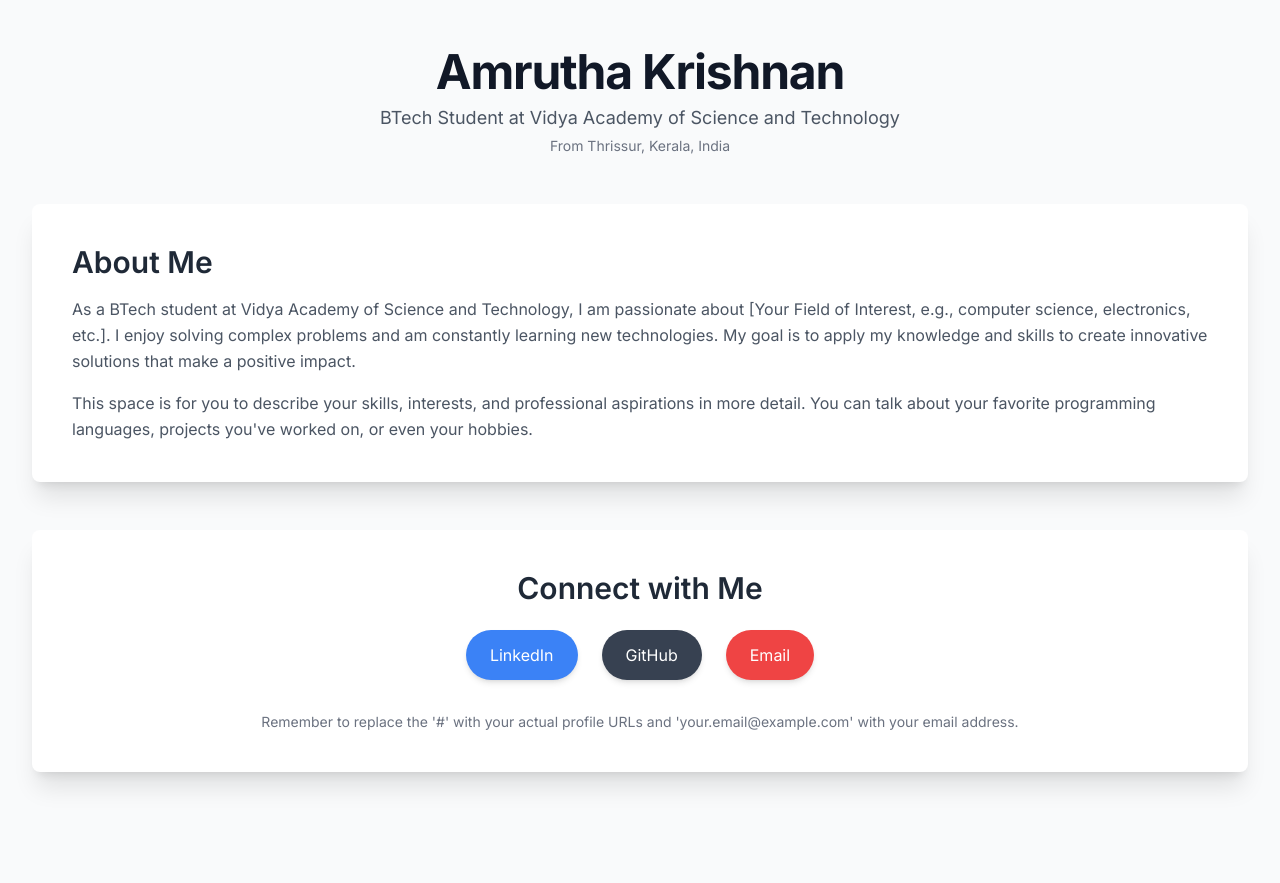
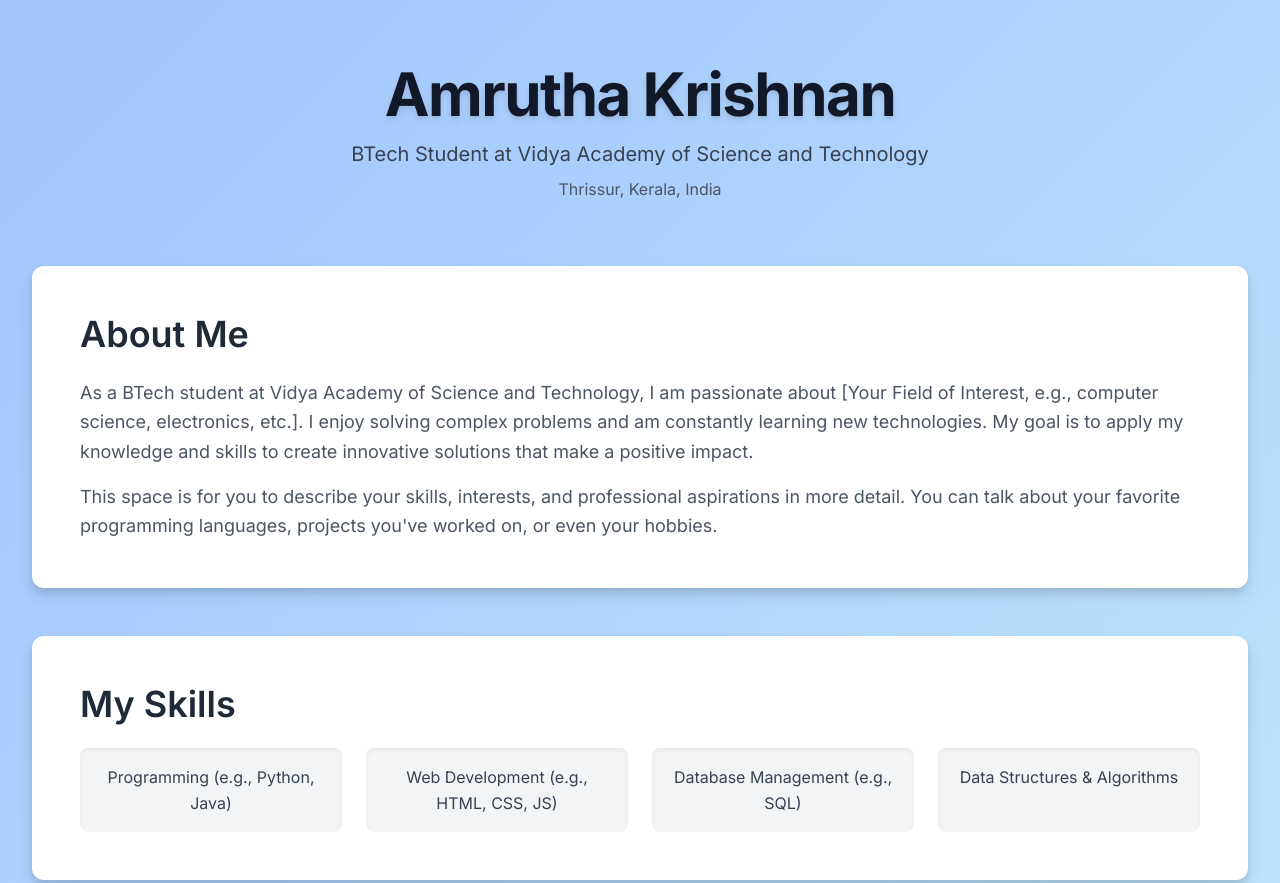
Before and after one commit to AMRUTHA-KRISHNAN/AMRUTHA-KRISHNAN.github.io, a plain HTML site: page index.html in a window 1280 px wide. Shown: the top 883 px of the page. Before the commit the page ends 820 px from the top, so only its background shows below. Drawn offline with nearby package versions, Linux system fonts and the light colour scheme.

Commit message:
Update index.html

```diff
--- a/index.html
+++ b/index.html
@@ -10,58 +10,96 @@
         @import url('https://fonts.googleapis.com/css2?family=Inter:wght@400;600;700&display=swap');
         body {
             font-family: 'Inter', sans-serif;
+            background: linear-gradient(135deg, #a1c4fd 0%, #c2e9fb 100%);
+            min-height: 100vh;
+        }
+        .card {
+            background-color: #ffffff;
+            border-radius: 12px;
+            box-shadow: 0 8px 15px rgba(0, 0, 0, 0.1), 0 4px 6px rgba(0, 0, 0, 0.08);
+            transition: transform 0.3s cubic-bezier(0.25, 0.8, 0.25, 1), box-shadow 0.3s cubic-bezier(0.25, 0.8, 0.25, 1);
+        }
+        .card:hover {
+            transform: translateY(-8px);
+            box-shadow: 0 16px 25px rgba(0, 0, 0, 0.15), 0 6px 10px rgba(0, 0, 0, 0.1);
+        }
+        .btn {
+            transition: transform 0.3s ease-in-out, box-shadow 0.3s ease-in-out;
+            transform: perspective(1px) translateZ(0);
+        }
+        .btn:hover {
+            transform: scale(1.05);
+            box-shadow: 0 8px 20px rgba(0,0,0,0.15);
         }
     </style>
 </head>
-<body class="bg-gray-50 text-gray-800 antialiased leading-relaxed transition-colors duration-300">
+<body class="text-gray-800 antialiased leading-relaxed">
 
     <!-- Main Container -->
-    <div class="container mx-auto px-4 py-12 sm:px-6 lg:px-8">
+    <div class="container mx-auto px-4 py-16 sm:px-6 lg:px-8">
 
         <!-- Header Section -->
-        <header class="text-center mb-12">
-            <h1 class="text-4xl sm:text-5xl font-bold tracking-tight text-gray-900">
+        <header class="text-center mb-16">
+            <h1 class="text-5xl sm:text-6xl font-bold tracking-tight text-gray-900 drop-shadow-md">
                 Amrutha Krishnan
             </h1>
-            <p class="mt-2 text-lg text-gray-600">
+            <p class="mt-4 text-xl text-gray-700">
                 BTech Student at Vidya Academy of Science and Technology
             </p>
-            <p class="mt-1 text-sm text-gray-500">
-                From Thrissur, Kerala, India
+            <p class="mt-2 text-md text-gray-600">
+                Thrissur, Kerala, India
             </p>
         </header>
 
         <!-- About Section -->
-        <section class="bg-white rounded-lg shadow-xl p-8 sm:p-10 mb-12">
-            <h2 class="text-2xl sm:text-3xl font-semibold mb-4 text-gray-800">About Me</h2>
-            <p class="text-gray-600 leading-relaxed">
+        <section class="card p-8 sm:p-12 mb-12">
+            <h2 class="text-3xl sm:text-4xl font-semibold mb-6 text-gray-800">About Me</h2>
+            <p class="text-lg text-gray-600 leading-relaxed">
                 As a BTech student at Vidya Academy of Science and Technology, I am passionate about [Your Field of Interest, e.g., computer science, electronics, etc.]. I enjoy solving complex problems and am constantly learning new technologies. My goal is to apply my knowledge and skills to create innovative solutions that make a positive impact.
             </p>
-            <p class="mt-4 text-gray-600 leading-relaxed">
+            <p class="mt-4 text-lg text-gray-600 leading-relaxed">
                 This space is for you to describe your skills, interests, and professional aspirations in more detail. You can talk about your favorite programming languages, projects you've worked on, or even your hobbies.
             </p>
         </section>
 
+        <!-- Skills Section -->
+        <section class="card p-8 sm:p-12 mb-12">
+            <h2 class="text-3xl sm:text-4xl font-semibold mb-6 text-gray-800">My Skills</h2>
+            <div class="grid grid-cols-2 sm:grid-cols-3 md:grid-cols-4 gap-6 text-center">
+                <div class="p-4 bg-gray-100 rounded-lg shadow-inner">
+                    <p class="font-medium text-gray-700">Programming (e.g., Python, Java)</p>
+                </div>
+                <div class="p-4 bg-gray-100 rounded-lg shadow-inner">
+                    <p class="font-medium text-gray-700">Web Development (e.g., HTML, CSS, JS)</p>
+                </div>
+                <div class="p-4 bg-gray-100 rounded-lg shadow-inner">
+                    <p class="font-medium text-gray-700">Database Management (e.g., SQL)</p>
+                </div>
+                <div class="p-4 bg-gray-100 rounded-lg shadow-inner">
+                    <p class="font-medium text-gray-700">Data Structures & Algorithms</p>
+                </div>
+            </div>
+        </section>
+
         <!-- Contact/Links Section -->
-        <section class="bg-white rounded-lg shadow-xl p-8 sm:p-10 text-center">
-            <h2 class="text-2xl sm:text-3xl font-semibold mb-6 text-gray-800">Connect with Me</h2>
+        <section class="card p-8 sm:p-12 text-center">
+            <h2 class="text-3xl sm:text-4xl font-semibold mb-8 text-gray-800">Connect with Me</h2>
             <div class="flex flex-col sm:flex-row justify-center gap-6">
                 <!-- Placeholder for social links -->
-                <a href="#" class="px-6 py-3 rounded-full text-white bg-blue-500 hover:bg-blue-600 transition-colors duration-300 shadow-md">
-                    <span class="font-medium">LinkedIn</span>
+                <a href="#" class="btn px-8 py-4 rounded-full text-white font-medium bg-blue-500 hover:bg-blue-600 shadow-lg">
+                    LinkedIn
                 </a>
-                <a href="#" class="px-6 py-3 rounded-full text-white bg-gray-700 hover:bg-gray-800 transition-colors duration-300 shadow-md">
-                    <span class="font-medium">GitHub</span>
+                <a href="#" class="btn px-8 py-4 rounded-full text-white font-medium bg-gray-700 hover:bg-gray-800 shadow-lg">
+                    GitHub
                 </a>
-                <a href="mailto:your.email@example.com" class="px-6 py-3 rounded-full text-white bg-red-500 hover:bg-red-600 transition-colors duration-300 shadow-md">
-                    <span class="font-medium">Email</span>
+                <a href="mailto:your.email@example.com" class="btn px-8 py-4 rounded-full text-white font-medium bg-red-500 hover:bg-red-600 shadow-lg">
+                    Email
                 </a>
             </div>
             <p class="mt-8 text-gray-500 text-sm">
                 Remember to replace the '#' with your actual profile URLs and 'your.email@example.com' with your email address.
             </p>
         </section>
-
     </div>
 
 </body>
```
